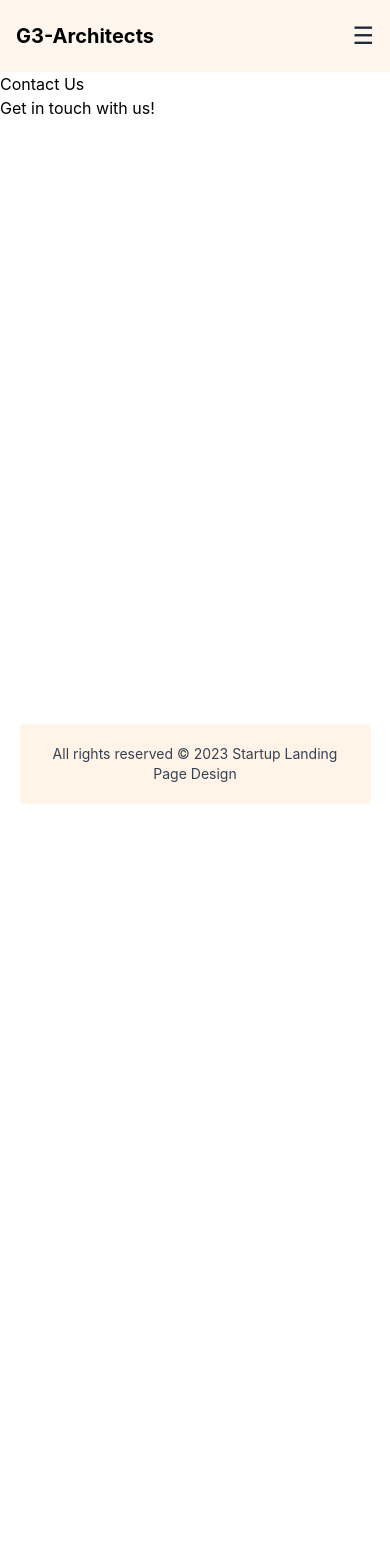
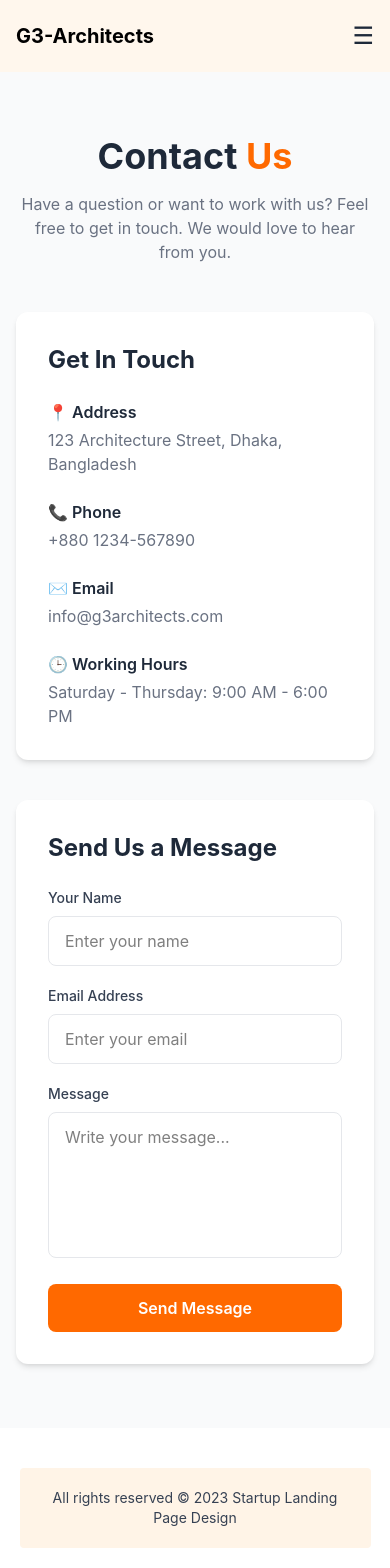
Before and after one commit to ROKON-099/G3_Architects-Rebuilt-With-React, a React (Vite) app: page /contact in a window 390 px wide. Shown: the top 1568 px of the page. Before the commit the page ends 844 px from the top, so only its background shows below. Built offline with nearby package versions, Linux system fonts and the light colour scheme.

Commit message:
add home.jsx , Login.jsx & about.jsx

```diff
--- a/package.json
+++ b/package.json
@@ -11,6 +11,7 @@
   },
   "dependencies": {
     "@tailwindcss/vite": "^4.3.3",
+    "lucide-react": "^1.34.0",
     "react": "^19.2.8",
     "react-dom": "^19.2.8",
     "react-router": "^8.3.0",
--- a/src/components/LoadingSpinner.jsx
+++ b/src/components/LoadingSpinner.jsx
@@ -1,11 +1,17 @@
-const Spinner = () => {
+const Spinner = ({ size = "md" }) => {
+  const sizes = {
+    sm: "h-10 w-10",
+    md: "h-16 w-16 sm:h-20 sm:w-20",
+    lg: "h-24 w-24",
+  };
+
   return (
     <div className="flex min-h-[200px] items-center justify-center">
-      <div className="relative h-16 w-16 sm:h-20 sm:w-20">
+      <div className={`relative ${sizes[size]}`}>
         {/* Outer spinning ring */}
-        <div className="absolute inset-0 animate-spin rounded-full border-4 border-orange-100 border-t-orange-500"></div>
+        <div className="absolute inset-0 animate-spin rounded-full border-4 border-orange-100 border-t-orange-500 duration-700"></div>
 
-        {/* Inner circle */}
+        {/* Inner circle with ping */}
         <div className="absolute inset-3 flex items-center justify-center rounded-full bg-orange-500 shadow-lg shadow-orange-300/50">
           <div className="h-3 w-3 animate-ping rounded-full bg-white"></div>
         </div>
--- /dev/null
+++ b/src/components/Sponsors.jsx
@@ -0,0 +1,43 @@
+import sponsor1 from "../assets/sponsors/spotify.png";
+import sponsor2 from "../assets/sponsors/amazon.png";
+import sponsor3 from "../assets/sponsors/google.png";
+import sponsor4 from "../assets/sponsors/telerama.png";
+import sponsor5 from "../assets/sponsors/figma.png";
+
+const Sponsors = () => {
+  const sponsors = [sponsor1, sponsor2, sponsor3, sponsor4, sponsor5];
+
+  return (
+    <section className=" py-16">
+      <div className="max-w-7xl mx-auto px-4 sm:px-6 lg:px-8">
+
+        {/* Title + Subtitle - Center */}
+        <div className="text-center mb-12">
+          <h2 className="text-2xl sm:text-3xl font-bold text-gray-800 mb-3">
+            Our Sponsors
+          </h2>
+          <p className="text-xs sm:text-sm text-gray-500 max-w-2xl mx-auto leading-5">
+            There are many variations of passages of Lorem Ipsum available, <br className="hidden sm:block"/>
+            but the majority have suffered alteration.
+          </p>
+        </div>
+
+        {/* 5 Sponsor Logos in one row */}
+        <div className="grid grid-cols-2 sm:grid-cols-3 lg:grid-cols-5 gap-8 items-center">
+          {sponsors.map((logo, index) => (
+            <div key={index} className="flex items-center justify-center grayscale hover:grayscale-0 transition duration-300">
+              <img
+                src={logo}
+                alt={`Sponsor ${index + 1}`}
+                className="h-6 sm:h-10 object-contain"
+              />
+            </div>
+          ))}
+        </div>
+
+      </div>
+    </section>
+  );
+};
+
+export default Sponsors;
--- a/src/pages/About.jsx
+++ b/src/pages/About.jsx
@@ -1,10 +1,24 @@
+import Spinner from "../components/LoadingSpinner";
+import { useState, useEffect } from "react";
+import Review from "../components/review";
+
+const About = () => {
+  const [loading, setLoading] = useState(true);
+
+  useEffect(() => {
+    // page load er animation er jonno
+    const timer = setTimeout(() => setLoading(false), 1500);
+    return () => clearTimeout(timer);
+  }, []);
+
+  if (loading) {
+    return <Spinner />; // full page spinner
+  }
+  return (
+    <div>
+      <Review/>
 
 
-const About = () => {
-  return (
-    <div>
-      <h1>About Us</h1>
-      <p>Welcome to our about page!</p>
     </div>
   )
 }
--- a/src/pages/Contact.jsx
+++ b/src/pages/Contact.jsx
@@ -1,12 +1,131 @@
-
+import React, { useEffect, useState } from "react";
+import Spinner from "../components/LoadingSpinner";
 
 const Contact = () => {
+  const [loading, setLoading] = useState(true);
+
+  useEffect(() => {
+    // page load er animation er jonno
+    const timer = setTimeout(() => setLoading(false), 1500);
+    return () => clearTimeout(timer);
+  }, []);
+
+  if (loading) {
+    return <Spinner />; // full page spinner
+  }
+
   return (
-    <div>
-      <h1>Contact Us</h1>
-      <p>Get in touch with us!</p>
-    </div>
-  )
-}
+    <section className="min-h-screen bg-gray-50 py-16 px-4">
+      <div className="max-w-6xl mx-auto">
 
-export default Contact
+        {/* Heading */}
+        <div className="text-center mb-12">
+          <h1 className="text-4xl md:text-5xl font-bold text-gray-800">
+            Contact <span className="text-orange-500">Us</span>
+          </h1>
+
+          <p className="mt-4 text-gray-500 max-w-2xl mx-auto">
+            Have a question or want to work with us? Feel free to get in touch.
+            We would love to hear from you.
+          </p>
+        </div>
+
+        <div className="grid grid-cols-1 md:grid-cols-2 gap-10">
+
+          {/* Contact Information */}
+          <div className="bg-white rounded-xl shadow-md p-8">
+            <h2 className="text-2xl font-bold text-gray-800 mb-6">
+              Get In Touch
+            </h2>
+
+            <div className="space-y-6">
+
+              <div>
+                <h3 className="font-semibold text-gray-800">📍 Address</h3>
+                <p className="text-gray-500 mt-1">
+                  123 Architecture Street, Dhaka, Bangladesh
+                </p>
+              </div>
+
+              <div>
+                <h3 className="font-semibold text-gray-800">📞 Phone</h3>
+                <p className="text-gray-500 mt-1">
+                  +880 1234-567890
+                </p>
+              </div>
+
+              <div>
+                <h3 className="font-semibold text-gray-800">✉️ Email</h3>
+                <p className="text-gray-500 mt-1">
+                  info@g3architects.com
+                </p>
+              </div>
+
+              <div>
+                <h3 className="font-semibold text-gray-800">🕒 Working Hours</h3>
+                <p className="text-gray-500 mt-1">
+                  Saturday - Thursday: 9:00 AM - 6:00 PM
+                </p>
+              </div>
+
+            </div>
+          </div>
+
+          {/* Contact Form */}
+          <div className="bg-white rounded-xl shadow-md p-8">
+            <h2 className="text-2xl font-bold text-gray-800 mb-6">
+              Send Us a Message
+            </h2>
+
+            <form className="space-y-5">
+
+              <div>
+                <label className="block text-sm font-medium text-gray-700 mb-2">
+                  Your Name
+                </label>
+                <input
+                  type="text"
+                  placeholder="Enter your name"
+                  className="w-full border border-gray-200 rounded-lg px-4 py-3 outline-none focus:border-orange-500 focus:ring-1 focus:ring-orange-500"
+                />
+              </div>
+
+              <div>
+                <label className="block text-sm font-medium text-gray-700 mb-2">
+                  Email Address
+                </label>
+                <input
+                  type="email"
+                  placeholder="Enter your email"
+                  className="w-full border border-gray-200 rounded-lg px-4 py-3 outline-none focus:border-orange-500 focus:ring-1 focus:ring-orange-500"
+                />
+              </div>
+
+              <div>
+                <label className="block text-sm font-medium text-gray-700 mb-2">
+                  Message
+                </label>
+                <textarea
+                  rows="5"
+                  placeholder="Write your message..."
+                  className="w-full border border-gray-200 rounded-lg px-4 py-3 outline-none resize-none focus:border-orange-500 focus:ring-1 focus:ring-orange-500"
+                ></textarea>
+              </div>
+
+              <button
+                type="submit"
+                className="w-full bg-orange-500 hover:bg-orange-600 text-white font-semibold py-3 rounded-lg transition duration-300"
+              >
+                Send Message
+              </button>
+
+            </form>
+          </div>
+
+        </div>
+      </div>
+    </section>
+  );
+};
+
+export default Contact;
--- a/src/pages/Home.jsx
+++ b/src/pages/Home.jsx
@@ -1,20 +1,33 @@
+import { useState, useEffect } from "react";
 import Banner from "../components/banner";
 import Facts from "../components/Facts";
 import Feature from "../components/Feature";
 import Review from "../components/review";
-
+import Sponsors from "../components/Sponsors";
+import Spinner from "../components/LoadingSpinner"; // import koro
 
 const Home = () => {
+  const [loading, setLoading] = useState(true);
+
+  useEffect(() => {
+    // page load er animation er jonno
+    const timer = setTimeout(() => setLoading(false), 1500);
+    return () => clearTimeout(timer);
+  }, []);
+
+  if (loading) {
+    return <Spinner />; // full page spinner
+  }
+
   return (
     <div>
       <Banner />
       <Feature/>
       <Review/>
       <Facts/>
+      <Sponsors/>
     </div>
   );
 };
 
-
-
 export default Home;
--- a/src/pages/Login.jsx
+++ b/src/pages/Login.jsx
@@ -1,12 +1,106 @@
 
+import { useState, useEffect } from "react";
+import Spinner from "../components/LoadingSpinner";
 
 const Login = () => {
+  const [loading, setLoading] = useState(true);
+  const [email, setEmail] = useState("");
+  const [password, setPassword] = useState("");
+
+  useEffect(() => {
+    // page load er animation er jonno
+    const timer = setTimeout(() => setLoading(false), 1500);
+    return () => clearTimeout(timer);
+  }, []);
+
+  if (loading) {
+    return <Spinner />; // full page spinner
+  }
+
+  const handleSubmit = (e) => {
+    e.preventDefault();
+    console.log("Email:", email);
+    console.log("Password:", password);
+    alert("Login Successful!"); // test er jonno
+  };
+
   return (
-    <div>
-      <h1>Login</h1>
-      <p>Please enter your credentials to login.</p>
+    <div className="min-h-screen flex items-center justify-center bg-gray-100 px-4">
+      <div className="w-full max-w-md bg-white p-8 rounded-xl shadow-md">
+
+        {/* Title */}
+        <h2 className="text-3xl font-bold text-center text-gray-800 mb-6">
+          Login
+        </h2>
+
+        {/* Form */}
+        <form onSubmit={handleSubmit} className="space-y-5">
+
+          {/* Email */}
+          <div>
+            <label className="block text-sm font-medium text-gray-700 mb-2">
+              Email
+            </label>
+            <input
+              type="email"
+              placeholder="Enter your email"
+              value={email}
+              onChange={(e) => setEmail(e.target.value)}
+              className="w-full px-4 py-3 border-gray-300 rounded-lg
+              outline-none focus:border-orange-500 focus:ring-1 focus:ring-orange-500"
+              required
+            />
+          </div>
+
+          {/* Password */}
+          <div>
+            <label className="block text-sm font-medium text-gray-700 mb-2">
+              Password
+            </label>
+            <input
+              type="password"
+              placeholder="Enter your password"
+              value={password}
+              onChange={(e) => setPassword(e.target.value)}
+              className="w-full px-4 py-3 border-gray-300 rounded-lg
+              outline-none focus:border-orange-500 focus:ring-1 focus:ring-orange-500"
+              required
+            />
+          </div>
+
+          {/* Remember / Forgot */}
+          <div className="flex items-center justify-between text-sm">
+            <label className="flex items-center gap-2 text-gray-600">
+              <input type="checkbox" className="accent-orange-500" />
+              Remember me
+            </label>
+            <a href="#" className="text-orange-500 hover:text-orange-600">
+              Forgot password?
+            </a>
+          </div>
+
+          {/* Login Button */}
+          <button
+            type="submit"
+            className="w-full bg-orange-500 hover:bg-orange-600
+            text-white font-semibold py-3 rounded-lg transition duration-300"
+          >
+            Login
+          </button>
+
+        </form>
+
+        {/* Register */}
+        <p className="text-center text-sm text-gray-500 mt-6">
+          Don't have an account?{" "}
+          <a href="#" className="text-orange-500 font-semibold hover:underline">
+            Register
+          </a>
+        </p>
+
+      </div>
     </div>
-  )
-}
+  );
+};
 
-export default Login
+export default Login;
```
Also changed, not shown: 1 other file (tests, documents, lock files or other folders).
